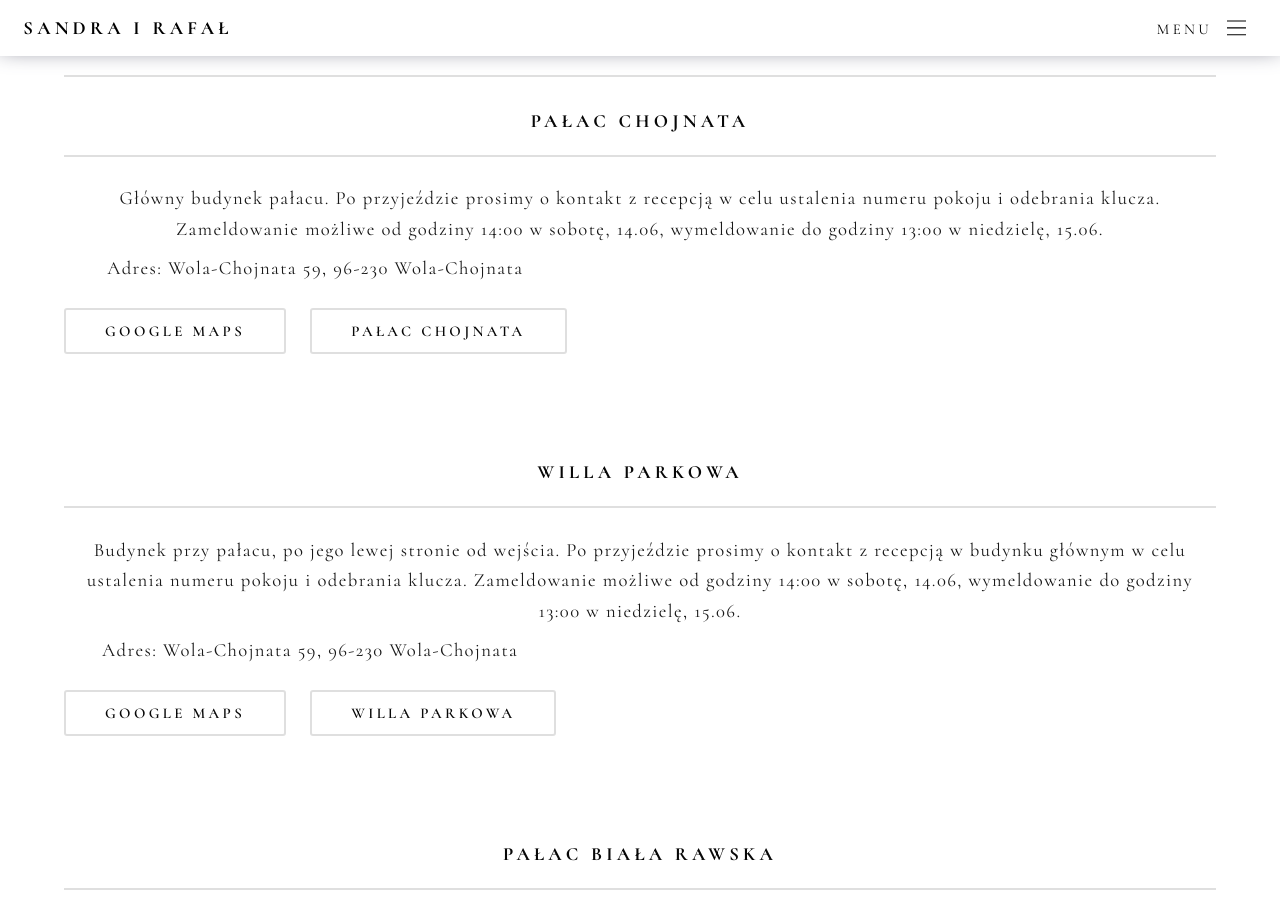
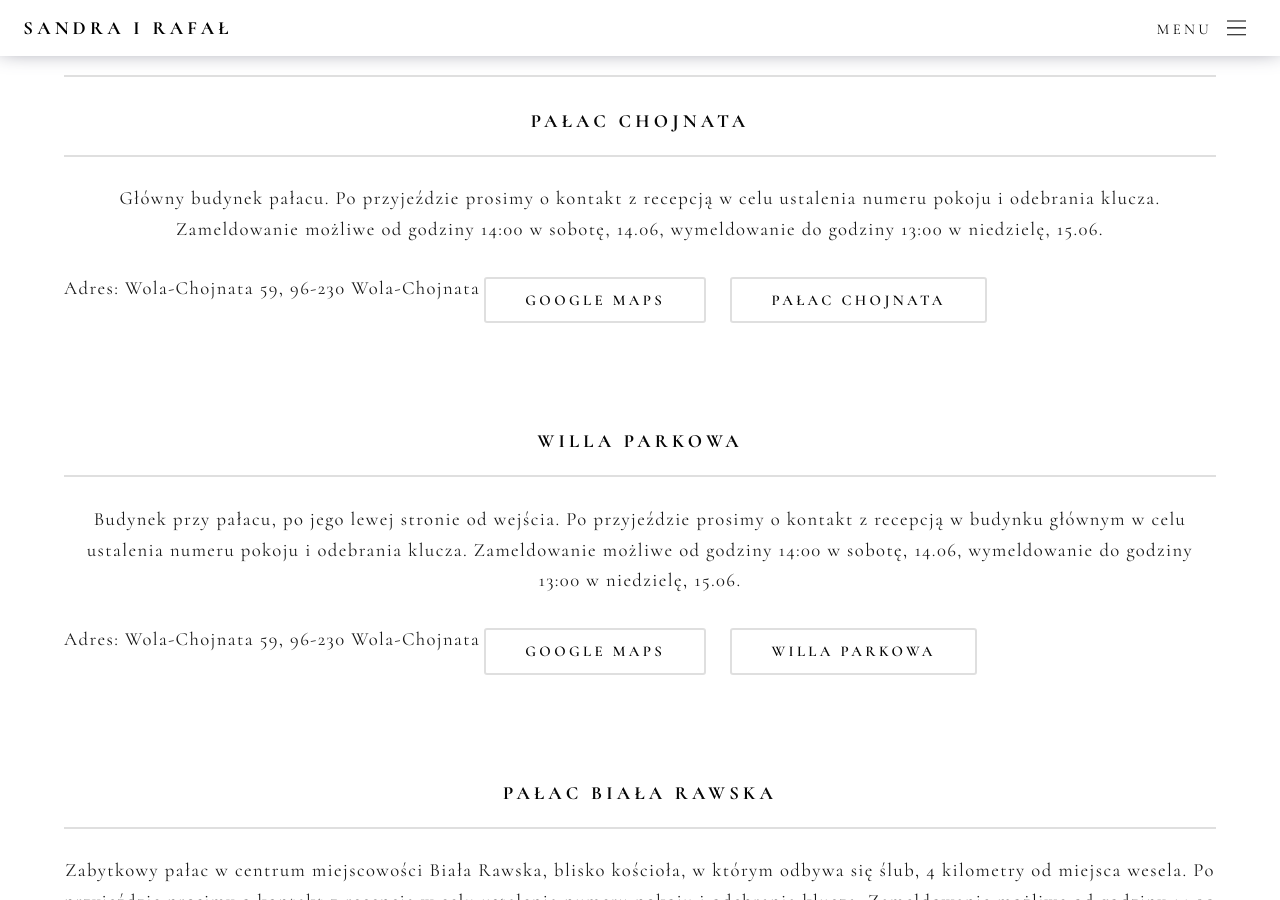
Before and after one commit to sandrarafal2025/sandrarafal2025.github.io, a Jekyll site: the page built from index.html, in a window 1280 px wide and 900 px high, scrolled down 5045 px. Built offline with Jekyll 4.4.1, drawn with Linux system fonts in a browser that asks for light colours; some web fonts are replaced.

Commit message:
accomodation update 5

```diff
--- a/index.html
+++ b/index.html
@@ -167,7 +167,7 @@ layout: landing
                         odebrania klucza. Zameldowanie możliwe od godziny 14:00 w sobotę, 14.06, wymeldowanie do godziny
                         13:00 w
                         niedzielę, 15.06.
-                        <div class="flex-column gap-1 justify-content-center align-self-lg-start align-items-center">
+                        <div class="d-flex gap-1 justify-content-center align-self-lg-start align-items-center">
                             Adres: Wola-Chojnata 59, 96-230 Wola-Chojnata
                             <div class="d-flex flex-column justify-content-center gap-4 mt-4 flex-md-row">
                                 <a href="https://maps.app.goo.gl/1T3CPU9SUdqD13UW7"
@@ -189,7 +189,7 @@ layout: landing
                         godziny
                         14:00
                         w sobotę, 14.06, wymeldowanie do godziny 13:00 w niedzielę, 15.06.
-                        <div class="flex-column gap-1 justify-content-center align-self-lg-start align-items-center">
+                        <div class="d-flex gap-1 justify-content-center align-self-lg-start align-items-center">
                             Adres: Wola-Chojnata 59, 96-230 Wola-Chojnata
                             <div class="d-flex flex-column justify-content-center gap-4 mt-4 flex-md-row">
                                 <a href="https://maps.app.goo.gl/1T3CPU9SUdqD13UW7"
@@ -213,7 +213,7 @@ layout: landing
                         godziny
                         12:00
                         w niedzielę, 15.06. Prosimy o wymeldowanie się przed przybyciem na weselny brunch.
-                        <div class="flex-column gap-1 justify-content-center align-self-lg-start align-items-center">
+                        <div class="d-flex gap-1 justify-content-center align-self-lg-start align-items-center">
                             Adres: Wojska Polskiego 4, 96-230 Biała Rawska
                             <div class="d-flex flex-column justify-content-center gap-4 mt-4 flex-md-row">
                                 <a href="https://maps.app.goo.gl/k5FGMQNTiAdJonb18"
@@ -236,7 +236,7 @@ layout: landing
                         14:00 w sobotę, 14.06, wymeldowanie do godziny 12:00 w niedzielę, 15.06. Prosimy o wymeldowanie
                         się
                         przed przybyciem na weselny brunch.
-                        <div class="flex-column gap-1 justify-content-center align-self-lg-start align-items-center">
+                        <div class="d-flex gap-1 justify-content-center align-self-lg-start align-items-center">
                             Adres: Wólka Lesiewska 11, 96-230 Wólka Lesiewska
                             <div class="d-flex flex-column justify-content-center gap-4 mt-4 flex-md-row">
                                 <a href="https://maps.app.goo.gl/CPaYtS2Gx5GLknfaA"
```
